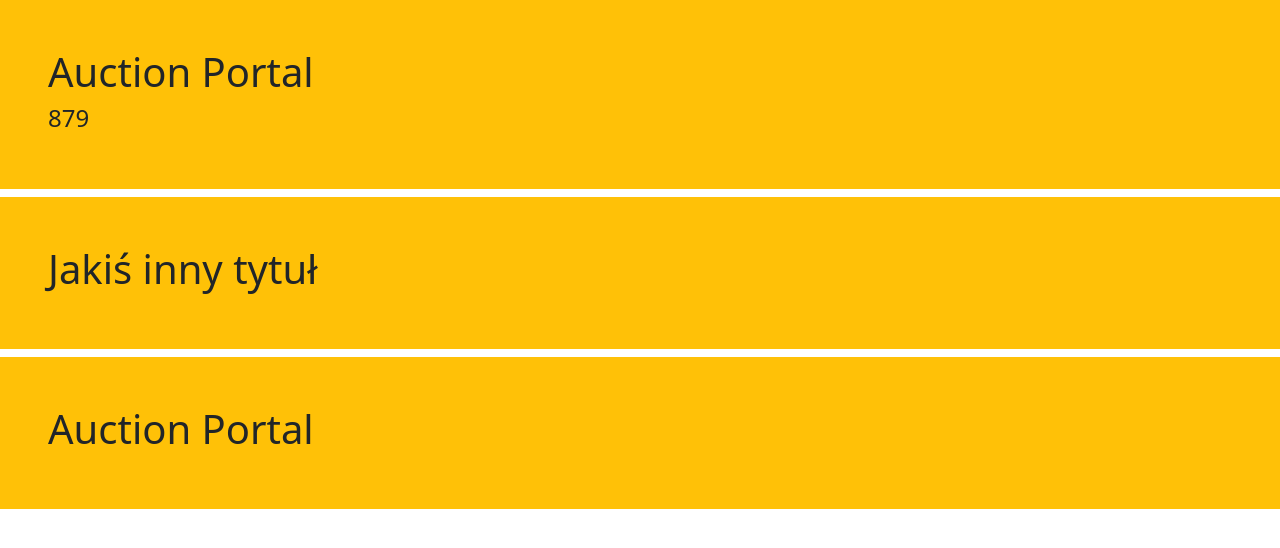
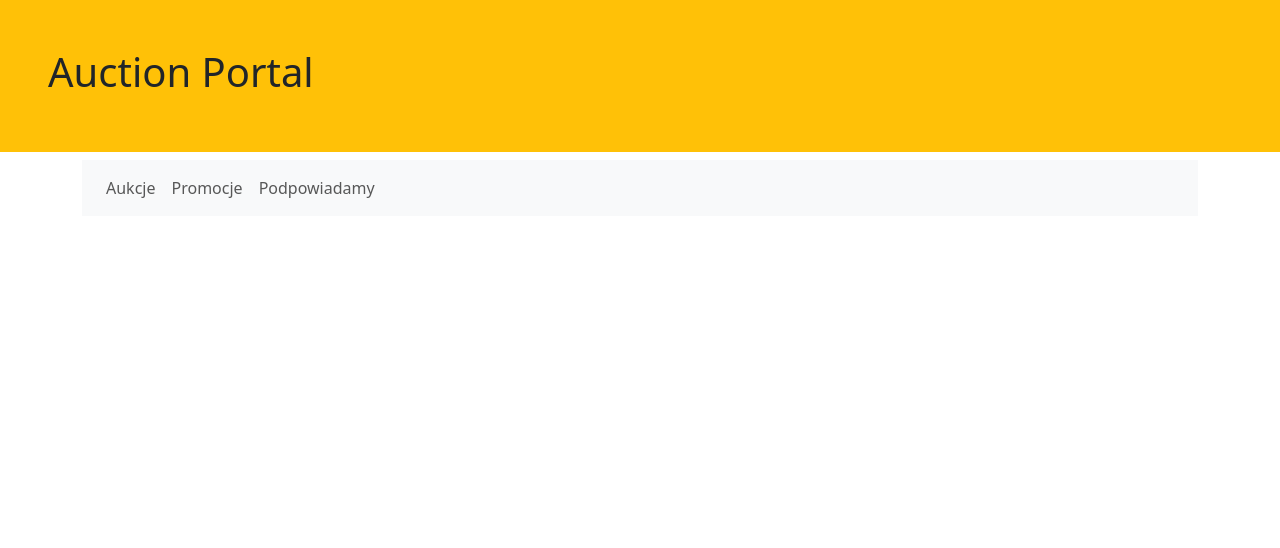
Before and after one commit to michaljabi/20241210-react, a React (Vite) app in the folder auction-portal/: page / in a window 1280 px wide. Shown: the top 548 px of the page. Built offline with nearby package versions, Linux system fonts and the light colour scheme.

Commit message:
task(2.2): MainMenu component

```diff
--- a/auction-portal/src/App.tsx
+++ b/auction-portal/src/App.tsx
@@ -1,14 +1,15 @@
 import {Header} from "./Header.tsx";
-
+import {MainMenu} from "./MainMenu.tsx";
 
 function App() {
 
   //  console.log('App działa!')
   return (
     <>
-        <Header myLuckyNumber={879} />
-        <Header title="Jakiś inny tytuł" />
         <Header />
+        <main className="container">
+           <MainMenu />
+        </main>
     </>
   )
 }
--- /dev/null
+++ b/auction-portal/src/MainMenu.tsx
@@ -0,0 +1,24 @@
+//rfc
+
+export function MainMenu() {
+    return (
+        <nav className="navbar navbar-expand-lg navbar-light bg-light px-3 mb-3">
+            <button className="navbar-toggler" type="button">
+                <span className="navbar-toggler-icon"></span>
+            </button>
+            <div className="collapse navbar-collapse show">
+                <ul className="navbar-nav">
+                    <li className="nav-item">
+                        <a className="nav-link" href="/auctions">Aukcje</a>
+                    </li>
+                    <li className="nav-item">
+                        <a className="nav-link" href="/promotions">Promocje</a>
+                    </li>
+                    <li className="nav-item">
+                        <a className="nav-link" href="/advices">Podpowiadamy</a>
+                    </li>
+                </ul>
+            </div>
+        </nav>
+    );
+}
```
